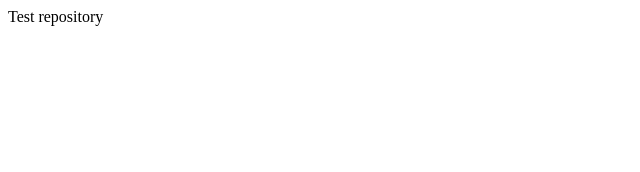
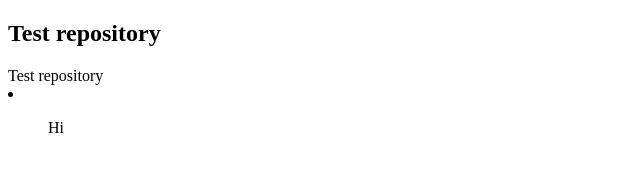
Before and after one commit to notbryanc/chowb.github.io, a plain HTML site: page index.html in a window 1280 px wide. Shown: the whole page, without its empty margins (0-640 px from the left). Drawn offline with Linux system fonts and the light colour scheme.

Commit message:
Update index.html

```diff
--- a/index.html
+++ b/index.html
@@ -4,7 +4,13 @@
 </head>
 
 <body>
+    <h2>
+        Test repository
+    </h2>
 Test repository
+<li>
+    <ul>Hi</ul>
+</li>
 </body>
 
 </html>
```
